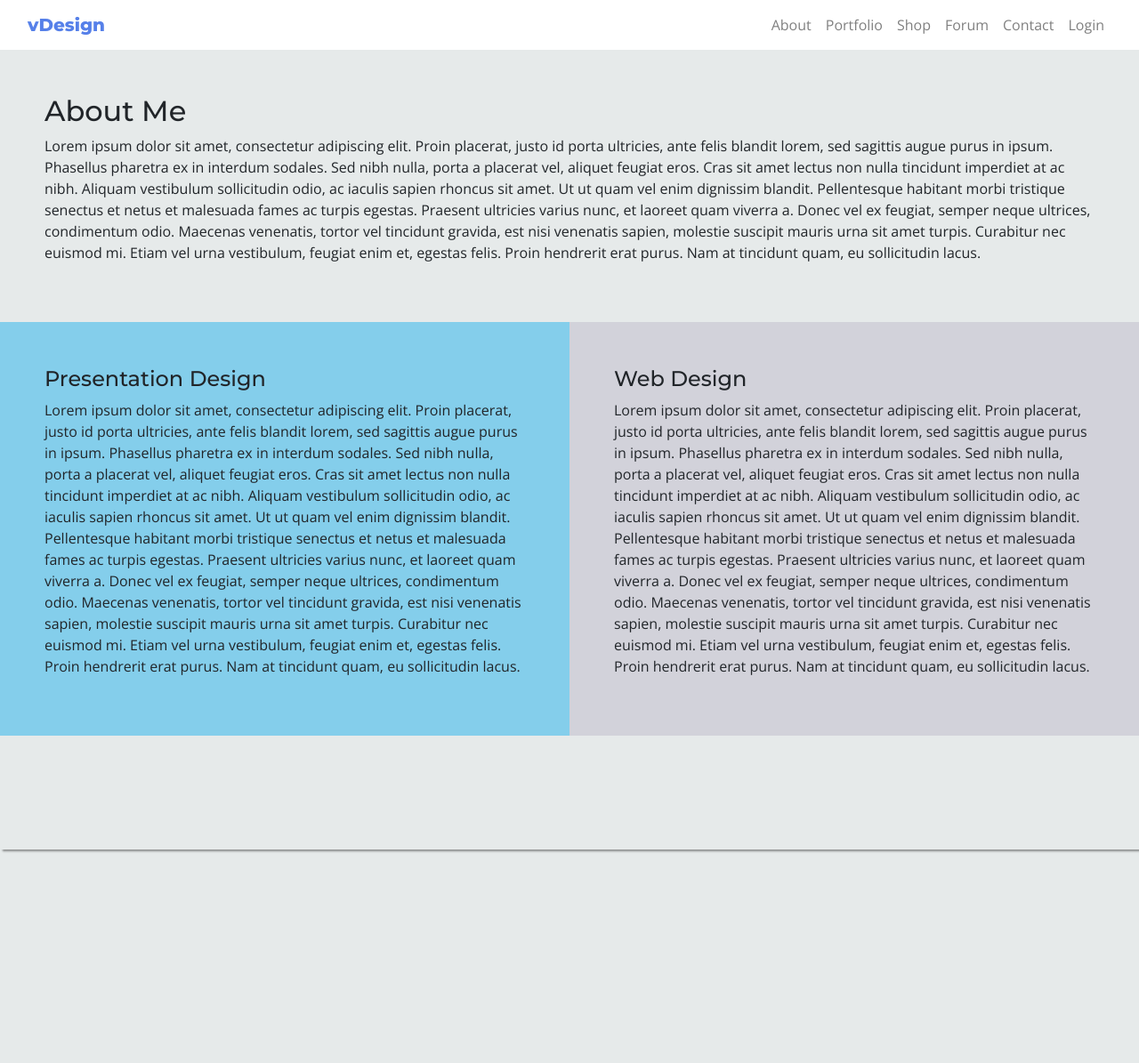
After one commit to vishkid84/vDesign, a Django app: page /about/ in a window 1280 px wide. The commit adds this page. Shown: the top 1195 px of the page at 89% size. Run offline with Django 3.2, Linux system fonts and the light colour scheme; some libraries are stand-ins or nearby versions.

Commit message:
Added about page

```diff
--- /dev/null
+++ b/home/templates/home/about.html
@@ -0,0 +1,26 @@
+{% extends "base.html" %}
+{% load static %}
+
+{% block content %}
+    <div class="container-fluid about-container">
+
+        <div class="row" >
+            <div class="col about-me">
+                <h2 class="home-title montserrat-bold">About Me</h2>
+                <p>Lorem ipsum dolor sit amet, consectetur adipiscing elit. Proin placerat, justo id porta ultricies, ante felis blandit lorem, sed sagittis augue purus in ipsum. Phasellus pharetra ex in interdum sodales. Sed nibh nulla, porta a placerat vel, aliquet feugiat eros. Cras sit amet lectus non nulla tincidunt imperdiet at ac nibh. Aliquam vestibulum sollicitudin odio, ac iaculis sapien rhoncus sit amet. Ut ut quam vel enim dignissim blandit. Pellentesque habitant morbi tristique senectus et netus et malesuada fames ac turpis egestas. Praesent ultricies varius nunc, et laoreet quam viverra a. Donec vel ex feugiat, semper neque ultrices, condimentum odio. Maecenas venenatis, tortor vel tincidunt gravida, est nisi venenatis sapien, molestie suscipit mauris urna sit amet turpis. Curabitur nec euismod mi. Etiam vel urna vestibulum, feugiat enim et, egestas felis. Proin hendrerit erat purus. Nam at tincidunt quam, eu sollicitudin lacus.</p>
+            </div>
+        </div>
+
+        <div class="row">
+            <div class="col-md-6 bg-blue about-me presentation-design-box">
+                <h4 class="home-title montserrat-bold">Presentation Design</h4>
+                <p>Lorem ipsum dolor sit amet, consectetur adipiscing elit. Proin placerat, justo id porta ultricies, ante felis blandit lorem, sed sagittis augue purus in ipsum. Phasellus pharetra ex in interdum sodales. Sed nibh nulla, porta a placerat vel, aliquet feugiat eros. Cras sit amet lectus non nulla tincidunt imperdiet at ac nibh. Aliquam vestibulum sollicitudin odio, ac iaculis sapien rhoncus sit amet. Ut ut quam vel enim dignissim blandit. Pellentesque habitant morbi tristique senectus et netus et malesuada fames ac turpis egestas. Praesent ultricies varius nunc, et laoreet quam viverra a. Donec vel ex feugiat, semper neque ultrices, condimentum odio. Maecenas venenatis, tortor vel tincidunt gravida, est nisi venenatis sapien, molestie suscipit mauris urna sit amet turpis. Curabitur nec euismod mi. Etiam vel urna vestibulum, feugiat enim et, egestas felis. Proin hendrerit erat purus. Nam at tincidunt quam, eu sollicitudin lacus.</p>
+            </div>
+            <div class="col-md-6 bg-purple about-me web-design-box">
+                <h4 class="home-title montserrat-bold">Web Design</h4>
+                <p>Lorem ipsum dolor sit amet, consectetur adipiscing elit. Proin placerat, justo id porta ultricies, ante felis blandit lorem, sed sagittis augue purus in ipsum. Phasellus pharetra ex in interdum sodales. Sed nibh nulla, porta a placerat vel, aliquet feugiat eros. Cras sit amet lectus non nulla tincidunt imperdiet at ac nibh. Aliquam vestibulum sollicitudin odio, ac iaculis sapien rhoncus sit amet. Ut ut quam vel enim dignissim blandit. Pellentesque habitant morbi tristique senectus et netus et malesuada fames ac turpis egestas. Praesent ultricies varius nunc, et laoreet quam viverra a. Donec vel ex feugiat, semper neque ultrices, condimentum odio. Maecenas venenatis, tortor vel tincidunt gravida, est nisi venenatis sapien, molestie suscipit mauris urna sit amet turpis. Curabitur nec euismod mi. Etiam vel urna vestibulum, feugiat enim et, egestas felis. Proin hendrerit erat purus. Nam at tincidunt quam, eu sollicitudin lacus.</p>
+            </div>
+        </div>
+
+    </div>
+{% endblock %}
--- a/home/templates/home/index.html
+++ b/home/templates/home/index.html
@@ -5,7 +5,7 @@
     <div class="container-fluid home-container">
 
         <div class="row" >
-            <div class="col-md-6 title-image-box title-image-box-one">
+            <div class="col-md-6 title-image-box bg-blue">
             </div>
             <div class="col-md-6 title-box">
                 <h1 class="home-title montserrat">Presentation Designer | <br>   Web Designer</h1>
@@ -20,9 +20,9 @@
                 <h4 class="montserrat">Presentation Design</h4>
                 <p>Anyone can create a slide but you need a designer to make it visually pleasing to the viewer.</p>
                 <h4 class="montserrat mt-4">Web Design</h4>
-                <p>A designer can create a page in a digital software but you need a web designer to bring it to life as a web page.</p>
+                <p>Any designer can create a page in a digital software but you need a web designer to bring it to life as a web page.</p>
             </div>
-            <div class="col-md-6 title-image-box title-image-box-two">
+            <div class="col-md-6 title-image-box bg-purple">
             </div>
         </div>
 
--- a/home/urls.py
+++ b/home/urls.py
@@ -4,4 +4,5 @@ from django.urls import path
 
 urlpatterns = [
     path('', views.index, name='home'),
+    path('about/', views.about, name='about'),
 ]
--- a/home/views.py
+++ b/home/views.py
@@ -3,3 +3,6 @@ from django.shortcuts import render
 # Create your views here.
 def index(request):
     return render(request, 'home/index.html')
+
+def about(request):
+    return render(request, 'home/about.html')
--- a/static/css/base.css
+++ b/static/css/base.css
@@ -20,6 +20,11 @@ body{
     font-family: 'Montserrat', sans-serif;
 }
 
+.montserrat-bold{
+    font-family: 'Montserrat', sans-serif;
+    font-weight: 500;
+}
+
 .OpenSans{
     font-family: 'Open Sans', sans-serif;
 }
@@ -29,6 +34,14 @@ main {
   background: #e6eaea;
   margin-bottom: 350px;
   box-shadow: 3px 2px 2px 0px rgba(51,51,51,0.5);
+}
+
+.bg-blue{
+    background-color: #84CEEB;
+}
+
+.bg-purple{
+    background-color: #d2d2da;
 }
 
 footer {
@@ -45,14 +58,6 @@ footer {
 /* ----------Home-------------- */
 .title-image-box{
     height: 500px;
-}
-
-.title-image-box-one{
-    background-color: #84CEEB;
-}
-
-.title-image-box-two{
-    background-color: #d2d2da;
 }
 
 .title-box{
@@ -72,3 +77,13 @@ footer {
     border-radius: 50px;
     padding: 15px 20px;
 }
+
+/* ----------About-------------- */
+
+.about-me{
+    padding: 50px;
+}
+
+.presentation-design-box, .web-design-box{
+    margin-bottom: 8rem !important;
+}
--- a/templates/base.html
+++ b/templates/base.html
@@ -36,17 +36,17 @@
     <main>
         <nav class="navbar navbar-expand-sm navbar-light bg-white">
             <div class="container-fluid">
-                <a class="navbar-brand" href="#">vDesign</a>
+                <a class="navbar-brand" href="{% url 'home' %}">vDesign</a>
                 <button class="navbar-toggler" data-toggle="collapse" data-target="#navbarNav">
                     <span class="navbar-toggler-icon"></span>
                 </button>
                 <div class="collapse navbar-collapse" id="navbarNav">
                     <ul class="navbar-nav ml-auto">
                         <li class="nav-item">
-                            <a class="nav-link" href="#">Portfolio</a>
+                            <a class="nav-link" href="{% url 'about' %}">About</a>
                         </li>
                         <li class="nav-item">
-                            <a class="nav-link" href="#">About</a>
+                            <a class="nav-link" href="#">Portfolio</a>
                         </li>
                         <li class="nav-item">
                             <a class="nav-link" href="#">Shop</a>
```
